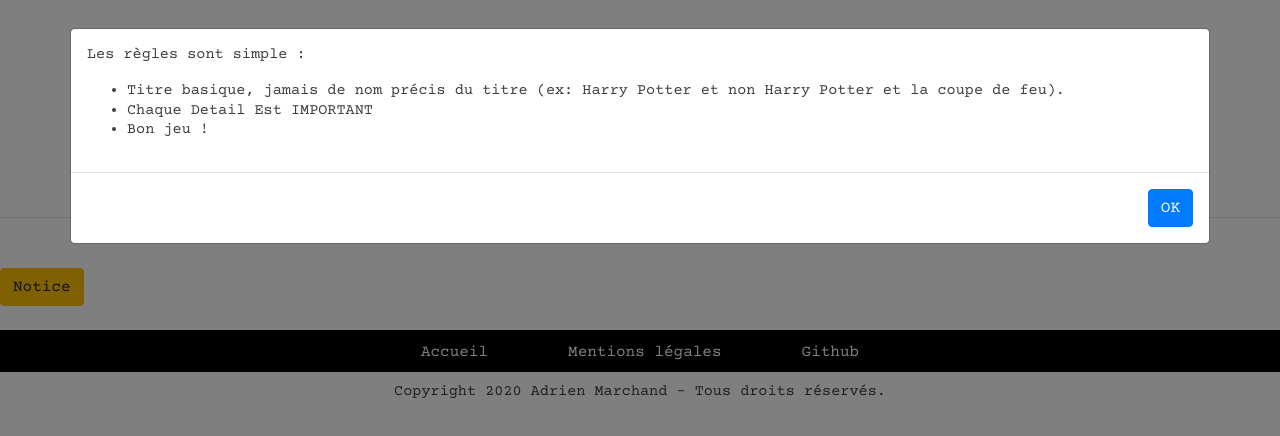
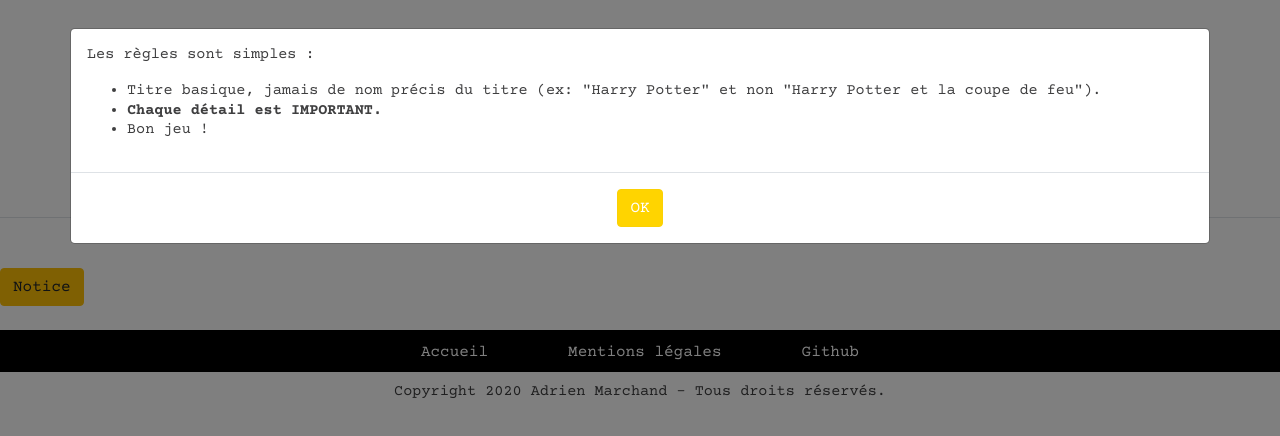
Before and after one commit to Hollux/nuxtllux3, a Nuxt app: page /miniQuizz/notice in a window 1280 px wide. Both pictures are taken after a click on the button "Notice". Shown: the top 436 px of the page. Built offline with nearby package versions, Linux system fonts and the light colour scheme.

Commit message:
début mise en page quizz cinema

```diff
--- a/components/Footer.vue
+++ b/components/Footer.vue
@@ -15,7 +15,6 @@ footer p {
     margin-bottom:10px !important;
   }
   .footernavhlx {
-  background-color: black;
     padding: 10px 0 8px;
     margin-bottom: 10px;
   }
--- a/layouts/default.vue
+++ b/layouts/default.vue
@@ -67,4 +67,7 @@ a {
   .center {
     text-align: center;
   }
+  .footernavhlx {
+    background-color: black;
+  }
 </style>
--- a/layouts/miniQuizz.vue
+++ b/layouts/miniQuizz.vue
@@ -1,13 +1,45 @@
 <template>
   <div>
+  	<logo />
     <h1>Quizz cinema</h1>
     <nuxt />
+    <footerhlx />
   </div>
 </template>
 
 <script>
-export default {};
+import Logo from "~/components/Logo.vue";
+import Footerhlx from "~/components/Footer.vue";
+
+export default {
+  components: {
+    Logo,
+    Footerhlx
+  }
+};
 </script>
 
 <style lang="scss" scoped>
+	*,
+	*:before,
+	*:after {
+	  box-sizing: border-box;
+	  margin: 0;
+	}
+
+	a {
+	  outline: 0 !important;
+	  color: black;
+	}
+	.container {
+	  display: block !important;
+	  text-align: left !important;
+	  min-height: 0px !important;
+	}
+	.center {
+	  text-align: center;
+	}
+	.footernavhlx {
+	  background-color: #ffd400;
+	}
 </style>
--- a/pages/miniQuizz/notice.vue
+++ b/pages/miniQuizz/notice.vue
@@ -3,14 +3,16 @@
     <b-button v-b-modal.modal-1 variant="warning">Notice</b-button>
 
     <b-modal id="modal-1" size="xl" hide-header no-close-on-backdrop invisible>
-      <p>Les règles sont simple :</p>
+      <p>Les règles sont simples :</p>
       <ul>
-        <li>Titre basique, jamais de nom précis du titre (ex: Harry Potter et non Harry Potter et la coupe de feu).</li>
-        <li>Chaque Detail Est IMPORTANT</li>
+        <li>Titre basique, jamais de nom précis du titre (ex: "Harry Potter" et non "Harry Potter et la coupe de feu").</li>
+        <li><b>Chaque détail est IMPORTANT.</b></li>
         <li>Bon jeu !</li>
       </ul>
       <template v-slot:modal-footer="{ ok }">
-        <b-button variant="primary" @click="ok()">OK</b-button>
+        <div class="modal-footer-center">
+          <b-button variant="primary" @click="ok()">OK</b-button>
+        </div>
       </template>
     </b-modal>
   </div>
@@ -21,4 +23,19 @@ export default {};
 </script>
 
 <style lang="scss" scoped>
+  .modal-footer-center {
+    display: flex;
+    flex-wrap: wrap;
+    align-items: center;
+    width: 100%;
+    justify-content: center;
+  }
+  .btn-primary {
+    background-color: #ffd400 !important;
+    border-color: #fbd104 !important;
+  }
+  .btn-primary:hover, .btn-primary:active {
+    background-color: #ffd400 !important;
+    border-color: #fbd104 !important;
+}
 </style>
--- a/pages/miniquizz.vue
+++ b/pages/miniquizz.vue
@@ -1,9 +1,26 @@
 <template>
-  <div>
+  <div class="quizzcinema">
+    <div class="container">
       <b-row>
-      <b-col cols="auto" class="mr-auto">
-        <h3>Bienvenue sur le mini quizz cinéma</h3>
+          <h1>Quizz Cinéma</h1>
+
+      </b-row>
+
+      <b-row>
+        <b-col>
+          <b-img
+            center
+            :src="require('../assets/img/minima/' + arrayActive[0][0] + '.jpg')"
+            alt="Center image"
+          ></b-img>
         </b-col>
+        <b-col>
+          <b-row>
+             <b-col cols="auto">
+          <notice />
+        </b-col>
+          </b-row>
+          <b-row>
             <b-col cols="auto">
           <b-button v-on:click="trier" variant="outline-primary">trier</b-button>
         </b-col>
@@ -18,29 +35,22 @@
             ></b-form-radio-group>
           </b-form-group>
         </b-col>
-      <b-col cols="auto">
-        <notice />
-      </b-col>
           </b-row>
-    <p>Votre score : {{ score[0] }} / {{ score[1] }}</p>
-    <b-row>
-      <b-col>
-        <b-img
-          center
-          :src="require('../assets/img/minima/' + arrayActive[0][0] + '.jpg')"
-          alt="Center image"
-        ></b-img>
-      </b-col>
-      <b-col>
           <input
             v-model="response"
             id="response"
             v-on:keyup.enter="clientResp"
             placeholder="Votre réponse"
           />
-        <div v-on:click="clientResp" class="btn btn-success">Valider</div>
+          <div v-on:click="clientResp" class="btn btn-success">valider</div>
+          <div class="score">
+            <hr/>
+            <p>Votre score : {{ score[0] }} / {{ score[1] }}</p>
+            <hr />
+          </div>
         </b-col>
       </b-row>
+    </div>
   </div>
 </template>
 
@@ -138,7 +148,52 @@ export default {
 </script>
 
 <style lang="scss" scoped>
+@import url('https://fonts.googleapis.com/css2?family=Playfair+Display:ital@0;1&family=Raleway:wght@300;400&display=swap');
+
+h1 {
+  font-family: 'Playfair Display', serif;
+  color:#373760;
+  text-transform: none;
+  font-size: 2rem;
+  margin-left: 110px;
+}
+p {
+  font-family: 'Playfair Display', serif;
+  color:#373760;
+  /*text-transform: lowercase;*/
+  /*font-size: 0.7rem;*/
+}
+input {
+  font-family: 'Raleway', sans-serif;
+  color:#373760;
+  border: 2px solid #ffd400;
+  border-radius: 0;
+  font-weight: 300;
+  text-transform: lowercase;
+  padding: 0.375rem 0.75rem;
+  font-size: 1rem;
+  line-height: 1.5;
+}
+button, .btn, .btn-secondary {
+  font-family: 'Raleway', sans-serif;
+  color:#373760;
+  border: 2px solid #ffd400;
+  border-radius: 0;
+  font-weight: 300;
+  text-transform: lowercase;
+}
+button:active, .btn:active, button:hover, .btn:hover, .btn-success {
+  color:#ffffff;
+  background-color: #ffd400;
+}
+.score p {
+  font-size : 1.5rem;
+  text-align:center;
+}
 img {
   width: 350px;
 }
+.quizzcinema {
+
+}
 </style>
```
Lines whose indentation alone changed are shown as unchanged.
